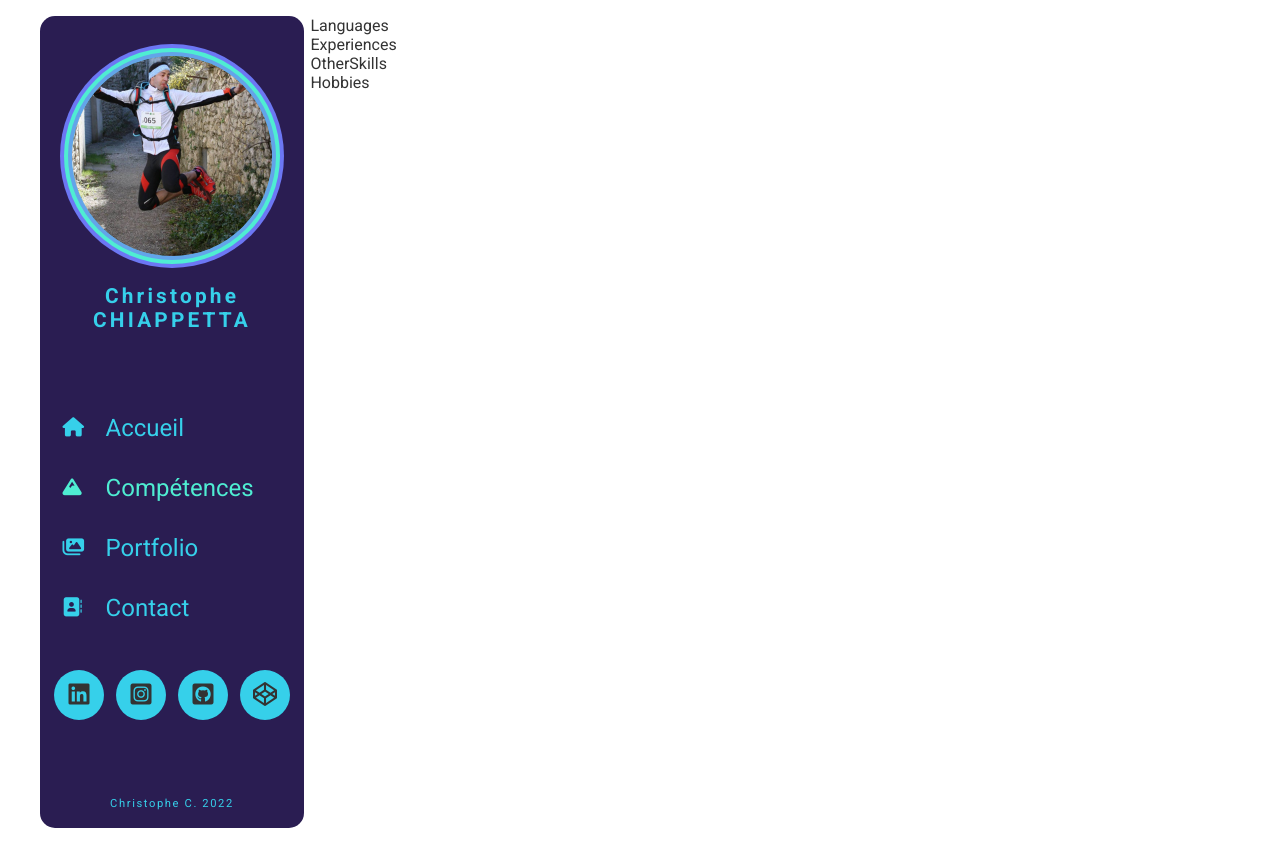
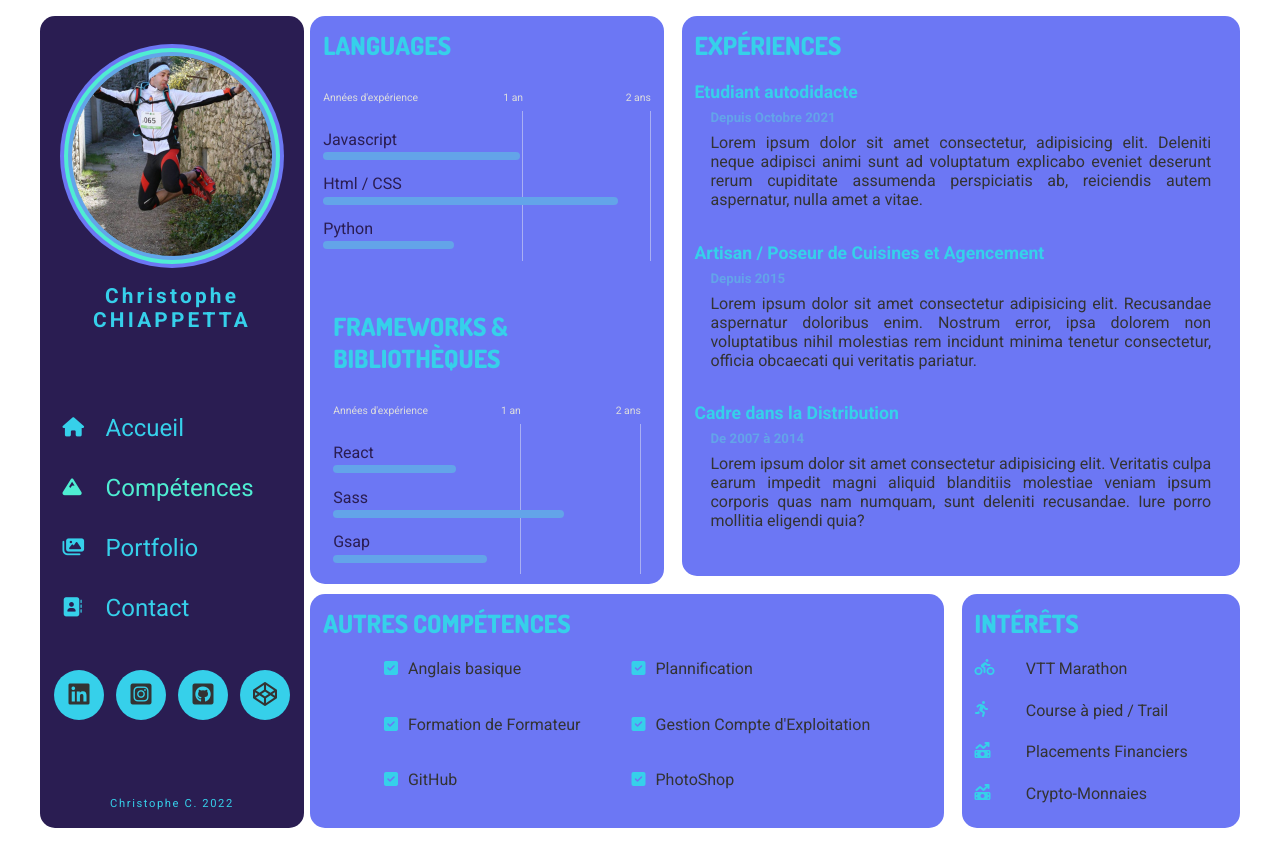
Before and after one commit to ChristopheC-83/CV-React-From-Scratch, a React (Create React App) app: page /competences in a window 1280 px wide. Built offline with nearby package versions, Linux system fonts and the light colour scheme.

Commit message:
compétences OK

```diff
--- a/package.json
+++ b/package.json
@@ -12,6 +12,7 @@
     "react-router-dom": "^6.6.2",
     "react-scripts": "5.0.1",
     "sass": "^1.57.1",
+    "uuid": "^9.0.0",
     "web-vitals": "^2.1.4"
   },
   "scripts": {
--- a/src/components/Navigation.js
+++ b/src/components/Navigation.js
@@ -56,7 +56,7 @@ export default function Navigation() {
               target="_blank"
               rel="noopener noreferrer"
             >
-              <i class="fa-brands fa-square-instagram"></i>
+              <i className="fa-brands fa-square-instagram"></i>
             </a>
             </li>
             <li>
@@ -65,7 +65,7 @@ export default function Navigation() {
               target="_blank"
               rel="noopener noreferrer"
             >
-              <i class="fa-brands fa-square-github"></i>
+              <i className="fa-brands fa-square-github"></i>
             </a>
           </li>
           <li>
@@ -74,7 +74,7 @@ export default function Navigation() {
               target="_blank"
               rel="noopener noreferrer"
             >
-              <i class="fa-brands fa-codepen"></i>
+              <i className="fa-brands fa-codepen"></i>
             </a>
           </li>
         </ul>
--- a/src/components/knowledges/Experience.js
+++ b/src/components/knowledges/Experience.js
@@ -2,6 +2,26 @@ import React from 'react'
 
 export default function Experiences() {
   return (
-    <div>Experiences</div>
+    <div className='experience'>
+      <h3>Expériences</h3>
+      <div className="exp-1">
+        <h4>Etudiant autodidacte</h4>
+        <h5>Depuis Octobre 2021</h5>
+        <p>Lorem ipsum dolor sit amet consectetur, adipisicing elit. Deleniti neque adipisci animi sunt ad voluptatum explicabo eveniet deserunt rerum cupiditate assumenda perspiciatis ab, reiciendis autem aspernatur, nulla amet a vitae.</p>
+      </div>
+      <div className="exp-2">
+        <h4>Artisan / Poseur de Cuisines et Agencement</h4>
+        <h5>Depuis 2015</h5>
+        <p>Lorem ipsum dolor sit amet consectetur adipisicing elit. Recusandae aspernatur doloribus enim. Nostrum error, ipsa dolorem non voluptatibus nihil molestias rem incidunt minima tenetur consectetur, officia obcaecati qui veritatis pariatur.</p>
+      </div>
+      <div className="exp-3">
+        <h4>Cadre dans la Distribution</h4>
+        <h5>De 2007 à 2014</h5>
+        <p>Lorem ipsum dolor sit amet consectetur adipisicing elit. Veritatis culpa earum impedit magni aliquid blanditiis molestiae veniam ipsum corporis quas nam numquam, sunt deleniti recusandae. Iure porro mollitia eligendi quia?</p>
+      </div>
+
+
+
+    </div>
   )
 }
--- a/src/components/knowledges/Hobbies.js
+++ b/src/components/knowledges/Hobbies.js
@@ -1,7 +1,27 @@
-import React from 'react'
+import React from "react";
 
 export default function Hobbies() {
   return (
-    <div>Hobbies</div>
-  )
+    <div className="hobbies">
+      <h3>Intérêts</h3>
+      <ul>
+        <li>
+        <i className="fa-solid fa-person-biking"></i>
+          <span>VTT Marathon</span>
+        </li>
+        <li>
+        <i className="fa-solid fa-person-running"></i>
+          <span>Course à pied / Trail</span>
+        </li>
+        <li>
+        <i className="fa-solid fa-money-bill-trend-up"></i>
+          <span>Placements Financiers</span>
+        </li>
+        <li>
+        <i className="fa-solid fa-money-bill-trend-up"></i>
+          <span>Crypto-Monnaies</span>
+        </li>
+      </ul>
+    </div>
+  );
 }
--- /dev/null
+++ b/src/components/knowledges/LangFram.js
@@ -0,0 +1,42 @@
+import { useState } from "react";
+import ProgressBar from "./ProgressBar";
+
+
+export default function LangFram(props) {
+  const [langFram, setLangLangFram] = useState({
+    languages: [
+      { id: 1, value: "Javascript", xp: 1.2 },
+      { id: 2, value: "Html / CSS", xp: 1.8 },
+      { id: 3, value: "Python", xp: 0.8 },
+    ],
+    frameworks: [
+      { id: 1, value: "React", xp: 0.8 },
+      { id: 2, value: "Sass", xp: 1.5 },
+      { id: 3, value: "Gsap", xp: 1 },
+
+    ],
+  });
+
+  // Pour appeler une donnée
+  let languages = langFram.languages;
+  let frameworks = langFram.frameworks;
+  // console.log(languages[1].value);
+  // console.log(langFram.languages[1].value);
+
+  return (
+    <div>
+      <div className="languagesFrameworks">
+        <ProgressBar
+          languages={languages}
+          className="languagesDisplay"
+          title="Languages"
+        />
+        <ProgressBar
+        languages={frameworks}
+        className="frameworkDisplay"
+        title="FrameWorks & Bibliothèques"
+        />
+      </div>
+    </div>
+  );
+}
--- a/src/components/knowledges/Languages.js
+++ /dev/null
@@ -1,7 +0,0 @@
-import React from 'react'
-
-export default function Languages() {
-  return (
-    <div>Languages</div>
-  )
-}
--- a/src/components/knowledges/OtherSkills.js
+++ b/src/components/knowledges/OtherSkills.js
@@ -1,7 +1,39 @@
-import React from 'react'
+import React from "react";
 
 export default function OtherSkills() {
   return (
-    <div>OtherSkills</div>
-  )
+    <div className="otherSkills">
+      <h3>Autres Compétences</h3>
+      <div className="list">
+        <ul>
+          <li>
+            <i className="fas fa-check-square"></i>
+            <span>Anglais basique</span>
+          </li>
+          <li>
+            <i className="fas fa-check-square"></i>
+            <span>Formation de Formateur</span>
+          </li>
+          <li>
+            <i className="fas fa-check-square"></i>
+            <span>GitHub</span>
+          </li>
+        </ul>
+        <ul>
+          <li>
+            <i className="fas fa-check-square"></i>
+            <span>Plannification</span>
+          </li>
+          <li>
+            <i className="fas fa-check-square"></i>
+            <span>Gestion Compte d'Exploitation</span>
+          </li>
+          <li>
+            <i className="fas fa-check-square"></i>
+            <span>PhotoShop</span>
+          </li>
+        </ul>
+      </div>
+    </div>
+  );
 }
--- /dev/null
+++ b/src/components/knowledges/ProgressBar.js
@@ -0,0 +1,30 @@
+import React from "react";
+import { v4 as uuidv4 } from "uuid";
+
+export default function ProgressBar(props) {
+  console.log("PB : ", props.languages);
+  return (
+    <div className={props.className}>
+      <h3>{props.title}</h3>
+      <div className="years">
+        <span>Années d'expérience</span>
+        <span>1 an</span>
+        <span>2 ans</span>
+      </div>
+
+      <div>
+        {props.languages.map((item) => {
+          let xpYears = 2;
+          let progressBar = (item.xp / xpYears) * 100 + "%";
+
+          return (
+            <div className="languagesList" key={uuidv4()}>
+              <li>{item.value}</li>
+              <div className="progressBar" style={{ width: progressBar }}></div>
+            </div>
+          );
+        })}
+      </div>
+    </div>
+  );
+}
--- a/src/pages/Knowledges.js
+++ b/src/pages/Knowledges.js
@@ -1,7 +1,7 @@
 import React from "react";
 import Experiences from "../components/knowledges/Experience";
 import Hobbies from "../components/knowledges/Hobbies";
-import Languages from "../components/knowledges/Languages";
+import LangFram from "../components/knowledges/LangFram";
 import OtherSkills from "../components/knowledges/OtherSkills";
 import Navigation from "../components/Navigation";
 
@@ -10,7 +10,7 @@ export default function Knowledges() {
     <div className="knowledges">
       <Navigation />
       <div className="knowledgesContent">
-        <Languages />
+        <LangFram />
         <Experiences />
         <OtherSkills />
         <Hobbies />
--- a/src/styles/Pages/_home.scss
+++ b/src/styles/Pages/_home.scss
@@ -16,7 +16,6 @@
         width: inherit;
         background: url('../../../public/media/kiki_saut.png') no-repeat center/cover;
         z-index: -1;
-        background-position-x: 250px;
         filter: brightness(30%);
       }
 
--- a/src/styles/Pages/_knowledges.scss
+++ b/src/styles/Pages/_knowledges.scss
@@ -0,0 +1,253 @@
+.knowledges {
+  .knowledgesContent {
+    min-height: $minHeight;
+    width: 100%;
+    position: relative;
+    overflow: hidden;
+    display: grid;
+    grid-gap: 10px;
+    grid-template-columns: 38% 1fr 1fr;
+    grid-template-rows: 70% 1fr;
+    grid-template-areas:
+      "L E E"
+      "O O H";
+  }
+
+  .languagesFrameworks,
+  .experience,
+  .otherSkills,
+  .hobbies {
+    background-color: $color-2;
+    border-radius: $borderRadius;
+    padding: 0.8rem;
+
+    h3 {
+      font-size: 25px;
+      margin-bottom: 20px;
+      color: $color-5;
+      font-family: $font-2;
+      text-transform: uppercase;
+    }
+  }
+
+  .languagesFrameworks {
+    grid-area: L;
+    display: grid;
+    height: 100%;
+    margin-bottom: 0.5rem;
+    grid-template-columns: 1fr;
+    grid-template-rows: 1fr 1fr;
+    grid-template-areas:
+      "L"
+      "F";
+
+    .frameworkDisplay {
+      grid-area: F;
+      margin: 10px;
+    }
+    h3 {
+      margin-bottom: 30px;
+    }
+
+    .years {
+      font-size: 0.65rem;
+      display: flex;
+      justify-content: space-between;
+      color: $white;
+
+      span {
+        width: 36%;
+        // display: flex;
+        // justify-content: center;
+        // align-items: center;
+        position: relative;
+        margin-bottom: 10px;
+
+        &:nth-child(2) {
+          text-align: right;
+          width: 25%;
+        }
+        &:nth-child(3) {
+          text-align: right;
+          width: 39%;
+        }
+
+        &:nth-child(2):before,
+        &:nth-child(3):before {
+          content: "";
+          background: #f1f1f175;
+          position: absolute;
+          height: 150px;
+          width: 1px;
+          right: 0;
+          top: 20px;
+        }
+      }
+    }
+
+    .languagesList {
+      padding-top: 16px;
+
+      li {
+        color: $color-1;
+      }
+
+      .progressBar {
+        height: 0.4rem;
+        background: transparent;
+        border-radius: 50px;
+        margin-top: 0.2rem;
+        position: relative;
+
+        &:after {
+          content: "";
+          position: absolute;
+          background: $color-3;
+          border-radius: 50px;
+          height: 8px;
+          width: 0;
+          animation : line 2s ease-out forwards;
+
+          @keyframes line{
+            to{
+                width: 100%;
+            }
+        }
+        }
+      }
+    }
+  }
+}
+.experience {
+    grid-area: E;
+    margin: 0 0 .5rem .5rem;
+    display: grid;
+    grid-template-columns: 1fr;
+    grid-template-rows: 10% 1fr 1fr 1fr;
+    grid-template-areas:
+      "1"
+      "2"
+      "3"
+      "4";
+
+    h3 {
+      grid-area: 1;
+    }
+    h4 {
+      font-size: 1.1rem;
+      color: $color-5;
+    }
+    h5 {
+      color: $color-3;
+      padding: 0.5rem 0 0.5rem 1rem;
+    }
+    p {
+      text-align: justify;
+      padding: 0 1rem;
+    }
+    .exp-1 {
+      grid-area: 2;
+    }
+    .exp-2 {
+      grid-area: 3;
+    }
+    .exp-3 {
+      grid-area: 4;
+    }
+  }
+  .otherSkills {
+    grid-area: O;
+    margin-right: 0.5rem;
+
+    .list {
+      display: flex;
+      width: 80%;
+      height: 100%;
+      margin: 0 auto;
+      justify-content: space-between;
+
+      ul {
+        height: 80%;
+        display: grid;
+
+        i {
+          color: $color-5;
+        }
+        span {
+            margin-left: 10px;
+          }
+      }
+    }
+  }
+  .hobbies {
+    grid-area: H;
+    padding-left: 1.5rem;
+
+    ul {
+      height: 80%;
+      display: grid;
+
+      li {
+        i {
+          position: absolute;
+          color: $color-5;
+        }
+        span {
+          position: absolute;
+          transform: translateX(3.2rem);
+        }
+      }
+    }
+  }
+
+@media screen and (max-width: 950px){
+.knowledgesContent {
+  h3 {
+    font-size: 1.2rem !important;
+  }
+  .languagesList {
+    padding-top: .2rem !important;
+  }
+  p {
+    font-size: .8rem;
+  }
+  .otherSkills, .hobbies {
+    font-size: .8rem;
+  }
+}
+}
+@media screen and (max-width: 850px){
+.knowledgesContent {
+  h4 {
+    font-size: .9rem !important;
+  }
+  h5 {
+    font-size: .6rem !important;
+    padding: .2rem 1rem !important;
+  }
+}
+}
+@media screen and (max-width: 500px){
+.knowledgesContent {
+  display: grid !important;
+  grid-template-columns: 1fr !important;
+  grid-template-rows: 1fr 1fr 180px 180px !important;
+  margin-left: 10px;
+
+  .languages {
+    grid-area: 1 !important;
+  }
+  .experience {
+    grid-area: 2 !important;
+    margin-left: 0 !important;
+  }
+  .otherSkills {
+    grid-area: 3 !important;
+    margin-right: 0 !important;
+  }
+  .hobbies {
+    grid-area: 4 !important;
+    margin-top: .5rem !important;
+  }
+}
+}
```
Also changed, not shown: 1 other file (tests, documents, lock files or other folders).
